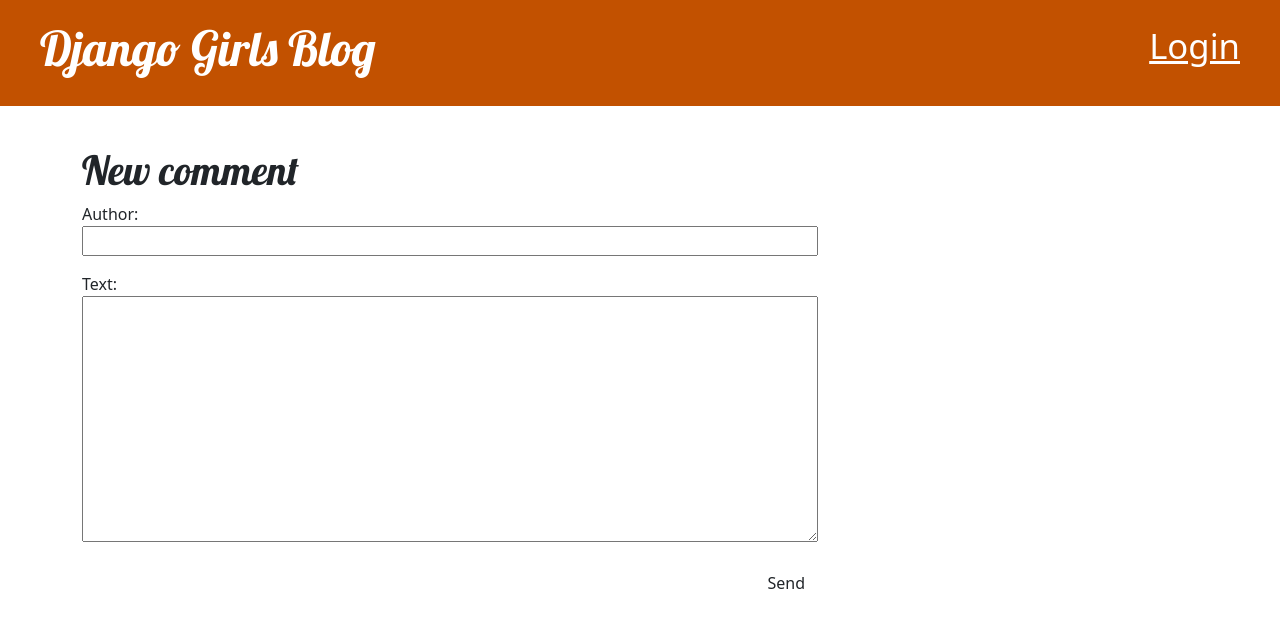
After one commit to mklingelhoefer2/djangogirls, a Django app: page /post/3/comment/ in a window 1280 px wide. The commit adds this page. Shown: the top 628 px of the page. Run offline with Django 3.2, Linux system fonts and the light colour scheme; data comes from the database, SQL or seed files in the repository; both versions use the stored data as it was after the commit.

Commit message:
Added login, logout, comments

```diff
--- a/blog/admin.py
+++ b/blog/admin.py
@@ -1,6 +1,6 @@
 from django.contrib import admin
-from .models import Post
+from .models import Post, Comment
 
 admin.site.register(Post)
-
+admin.site.register(Comment)
 # Register your models here.
--- a/blog/forms.py
+++ b/blog/forms.py
@@ -1,9 +1,15 @@
 from django import forms
 
-from .models import Post
+from .models import Post, Comment
 
 class PostForm(forms.ModelForm):
 
     class Meta:
         model = Post
         fields = ('title', 'text',)
+
+class CommentForm(forms.ModelForm):
+
+    class Meta:
+        model = Comment
+        fields = ('author', 'text',)
--- a/blog/models.py
+++ b/blog/models.py
@@ -17,4 +17,20 @@ class Post(models.Model):
     def __str__(self):
         return self.title
 
+class Comment(models.Model):
+    post = models.ForeignKey('blog.Post', on_delete=models.CASCADE, related_name='comments')
+    author = models.CharField(max_length=200)
+    text = models.TextField()
+    created_date = models.DateTimeField(default=timezone.now)
+    approved_comment = models.BooleanField(default=False)
+
+    def approve(self):
+        self.approved_comment = True
+        self.save()
+
+    def __str__(self):
+        return self.text
+
+def approved_comments(self):
+    return self.comments.filter(approved_comment=True)
 # Create your models here.
--- a/blog/static/css/blog.css
+++ b/blog/static/css/blog.css
@@ -68,3 +68,7 @@ h4 {
     color: #FFFFFF;
     background-color: #C25100;
 }
+
+.comment {
+    margin: 20px 0px 20px 20px;
+}
--- /dev/null
+++ b/blog/templates/blog/add_comment_to_post.html
@@ -0,0 +1,9 @@
+{% extends 'blog/base.html' %}
+
+{% block content %}
+    <h1>New comment</h1>
+    <form method="POST" class="post-form">{% csrf_token %}
+        {{ form.as_p }}
+        <button type="submit" class="save btn btn-default">Send</button>
+    </form>
+{% endblock %}
--- a/blog/templates/blog/base.html
+++ b/blog/templates/blog/base.html
@@ -10,24 +10,23 @@
         <link rel="stylesheet" href="{% static 'css/blog.css' %}">
     </head>
     <body>
-        <header class="page-header">
-            <div class="container">
+        <div class="page-header">
             {% if user.is_authenticated %}
-                <a href="{% url 'post_new' %}" class="top-menu">
-                    {% include './icons/file-earmark-plus.svg' %}
-                </a>
+                <a href="{% url 'post_new' %}" class="top-menu"><span class="glyphicon glyphicon-plus">+</span></a>
+                <a href="{% url 'post_draft_list' %}" class="top-menu"><span class="glyphicon glyphicon-edit">Drafts</span></a>
+                <p class="top-menu">Hello {{ user.username }} <small>(<a href="{% url 'logout' %}">Log out</a>)</small></p>
+            {% else %}
+                <a href="{% url 'login' %}" class="top-menu"><span class="glyphicon glyphicon-lock">Login</span></a>
             {% endif %}
             <h1><a href="/">Django Girls Blog</a></h1>
         </div>
-          </header>
-          <main class="container">
+        <div class="content container">
             <div class="row">
-                  <div class="col">
-                  <!-- Codeblock that will have HTML in it -->
+                <div class="col-md-8">
                 {% block content %}
                 {% endblock %}
                 </div>
             </div>
-          </main>
+        </div>
     </body>
 </html>
--- a/blog/templates/blog/post_list.html
+++ b/blog/templates/blog/post_list.html
@@ -9,6 +9,7 @@
             </time>
             <h2><a href="{% url 'post_detail' pk=post.pk %}">{{ post.title }}</a></h2>
             <p>{{ post.text|linebreaksbr }}</p>
+            <a href="{% url 'post_detail' pk=post.pk %}">Comments: {{ post.approved_comments.count }}</a>
         </article>
     {% endfor %}
 {% endblock %}
--- a/blog/urls.py
+++ b/blog/urls.py
@@ -6,4 +6,10 @@ urlpatterns = [
     path('post/<int:pk>/', views.post_detail, name='post_detail'),
     path('post/new/', views.post_new, name='post_new'),
     path('post/<int:pk>/edit/', views.post_edit, name='post_edit'),
+    path('drafts/', views.post_draft_list, name='post_draft_list'),
+    path('post/<pk>/publish/', views.post_publish, name='post_publish'),
+    path('post/<pk>/remove/', views.post_remove, name='post_remove'),
+    path('post/<int:pk>/comment/', views.add_comment_to_post, name='add_comment_to_post'),
+    path('comment/<int:pk>/approve/', views.comment_approve, name='comment_approve'),
+    path('comment/<int:pk>/remove/', views.comment_remove, name='comment_remove'),
 ]
--- a/blog/views.py
+++ b/blog/views.py
@@ -1,8 +1,9 @@
 from django.shortcuts import render
 from django.utils import timezone
-from .models import Post
+from .models import Post, Comment
 from django.shortcuts import render, get_object_or_404, redirect
-from .forms import PostForm
+from .forms import PostForm, CommentForm
+from django.contrib.auth.decorators import login_required
 
 def post_list(request):
     # Step 1 of displaying the QuerySet to blog's post list
@@ -13,19 +14,20 @@ def post_detail(request, pk):
     post = get_object_or_404(Post, pk=pk)
     return render(request, 'blog/post_detail.html', {'post': post})
 
+@login_required
 def post_new(request):
     if request.method == "POST":
         form = PostForm(request.POST)
         if form.is_valid():
             post = form.save(commit=False)
             post.author = request.user
-            post.published_date = timezone.now()
             post.save()
             return redirect('post_detail', pk=post.pk)
     else:
         form = PostForm()
     return render(request, 'blog/post_edit.html', {'form': form})
 
+@login_required
 def post_edit(request, pk):
     post = get_object_or_404(Post, pk=pk)
     if request.method == "POST":
@@ -33,9 +35,50 @@ def post_edit(request, pk):
         if form.is_valid():
             post = form.save(commit=False)
             post.author = request.user
-            post.published_date = timezone.now()
             post.save()
             return redirect('post_detail', pk=post.pk)
     else:
         form = PostForm(instance=post)
     return render(request, 'blog/post_edit.html', {'form': form})
+
+@login_required
+def post_draft_list(request):
+    posts = Post.objects.filter(published_date__isnull=True).order_by('created_date')
+    return render(request, 'blog/post_draft_list.html', {'posts': posts})
+
+@login_required
+def post_publish(request, pk):
+    post = get_object_or_404(Post, pk=pk)
+    post.publish()
+    return redirect('post_detail', pk=pk)
+
+@login_required
+def post_remove(request, pk):
+    post = get_object_or_404(Post, pk=pk)
+    post.delete()
+    return redirect('post_list')
+
+def add_comment_to_post(request, pk):
+    post = get_object_or_404(Post, pk=pk)
+    if request.method == "POST":
+        form = CommentForm(request.POST)
+        if form.is_valid():
+            comment = form.save(commit=False)
+            comment.post = post
+            comment.save()
+            return redirect('post_detail', pk=post.pk)
+    else:
+        form = CommentForm()
+    return render(request, 'blog/add_comment_to_post.html', {'form': form})
+
+@login_required
+def comment_approve(request, pk):
+    comment = get_object_or_404(Comment, pk=pk)
+    comment.approve()
+    return redirect('post_detail', pk=comment.post.pk)
+
+@login_required
+def comment_remove(request, pk):
+    comment = get_object_or_404(Comment, pk=pk)
+    comment.delete()
+    return redirect('post_detail', pk=comment.post.pk)
--- a/mysite/settings.py
+++ b/mysite/settings.py
@@ -125,3 +125,5 @@ STATIC_ROOT = BASE_DIR / 'static'
 # https://docs.djangoproject.com/en/3.2/ref/settings/#default-auto-field
 
 DEFAULT_AUTO_FIELD = 'django.db.models.BigAutoField'
+
+LOGIN_REDIRECT_URL = '/'
--- a/mysite/urls.py
+++ b/mysite/urls.py
@@ -13,10 +13,14 @@ Including another URLconf
     1. Import the include() function: from django.urls import include, path
     2. Add a URL to urlpatterns:  path('blog/', include('blog.urls'))
 """
+from django.urls import path, include
 from django.contrib import admin
-from django.urls import path, include
+
+from django.contrib.auth import views
 
 urlpatterns = [
     path('admin/', admin.site.urls),
+    path('accounts/login/', views.LoginView.as_view(), name='login'),
+    path('accounts/logout/', views.LogoutView.as_view(next_page='/'), name='logout'),
     path('', include('blog.urls')),
 ]
```
Also changed, not shown: blog/templates/blog/post_detail.html (+24 -2 lines), blog/templates/blog/post_draft_list.html (added, +11 -0 lines), blog/templates/registration/login.html (added, +24 -0 lines), blog/migrations/0002_comment.py (added), db.sqlite3. Lines whose indentation alone changed are shown as unchanged.
